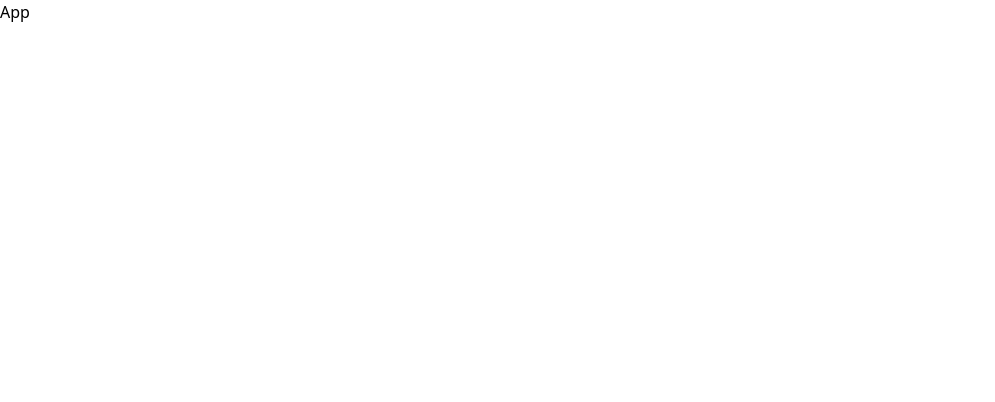
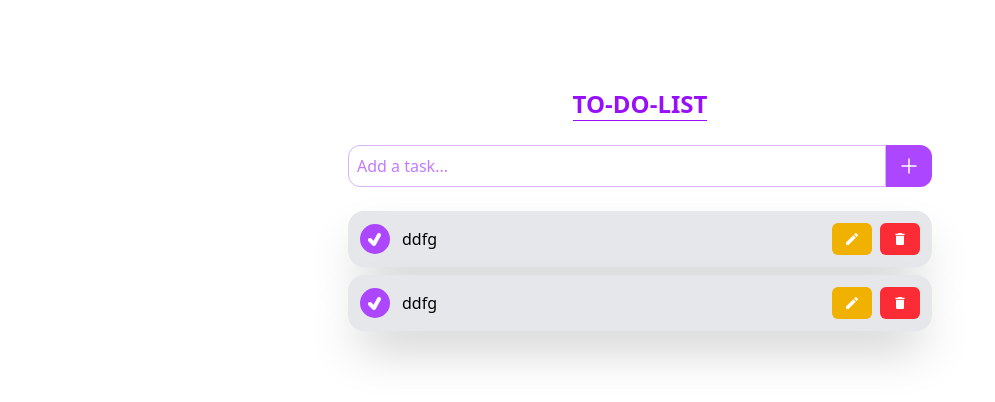
Before and after one commit to KaranRawat21/Todo, a React (Vite) app: page / in a window 1280 px wide. Shown: the top 402 px of the page, without its empty margins (0-995 px from the left). Built offline with nearby package versions, Linux system fonts and the light colour scheme.

Commit message:
Created basic design for my todo app

```diff
--- a/package.json
+++ b/package.json
@@ -13,6 +13,7 @@
     "@tailwindcss/vite": "^4.1.14",
     "react": "^19.1.1",
     "react-dom": "^19.1.1",
+    "react-icons": "^5.5.0",
     "tailwindcss": "^4.1.14"
   },
   "devDependencies": {
--- a/src/App.jsx
+++ b/src/App.jsx
@@ -1,7 +1,30 @@
-import React from 'react'
+import Header from './components/Header';
+import { IoAddSharp } from "react-icons/io5";
+import ToDoList from './components/ToDoList';
+import { useState } from 'react';
+
 
 export default function App() {
+
+  const [toDoList, setToDoList] = useState([1, 2]);
+
   return (
-    <div>App</div>
+    <div className=' flex justify-center pt-20 '>
+      <div className=' w-full max-w-[600px] flex flex-col items-center gap-6 p-2'>
+        <Header />
+
+        {/* //search Bar */}
+        <div className=' flex w-full  justify-center '>
+          <input
+            type='text'
+            placeholder='Add a task...'
+            className=' w-full max-w-[600px]  border-1 border-purple-300 p-2 rounded-l-xl outline-0 placeholder:text-purple-400' />
+          <button className=' w-[50px] rounded-r-xl flex justify-center items-center text-2xl text-white  bg-purple-500 cursor-pointer hover:bg-purple-700'><IoAddSharp /></button>
+        </div>
+
+        <ToDoList
+          toDoList={toDoList} />
+      </div>
+    </div>
   )
 }
--- a/src/components/Header.jsx
+++ b/src/components/Header.jsx
@@ -1,6 +1,6 @@
 
 export default function Header() {
   return (
-    <div>Header</div>
+    <div className=" text-2xl font-semibold text-purple-600 border-b-1">TO-DO-LIST</div>
   )
 }
--- a/src/components/ToDoItem.jsx
+++ b/src/components/ToDoItem.jsx
@@ -1,6 +1,29 @@
+import { TiTick } from "react-icons/ti";
+import { MdEdit, MdDelete } from "react-icons/md";
 
 export default function ToDoItem() {
   return (
-    <div>ToDoItem</div>
-  )
+    <div className="w-full bg-gray-200 p-3 rounded-2xl shadow-2xl flex flex-wrap items-center gap-3">
+
+      {/* Tick Icon */}
+      <div className="bg-purple-500 w-[30px] h-[30px] rounded-full text-white flex justify-center items-center text-2xl flex-shrink-0">
+        <TiTick />
+      </div>
+
+      {/* Text */}
+      <p className="flex-1 min-w-[150px] break-words whitespace-pre-wrap overflow-hidden text-sm sm:text-base">
+        ddfg
+      </p>
+
+      {/* Buttons */}
+      <div className="flex gap-2 flex-shrink-0">
+        <button className="py-2 px-3 bg-yellow-500 text-white rounded-md hover:bg-yellow-600 transition cursor-pointer">
+          <MdEdit />
+        </button>
+        <button className="py-2 px-3 bg-red-500 text-white rounded-md hover:bg-red-600 transition cursor-pointer">
+          <MdDelete />
+        </button>
+      </div>
+    </div>
+  );
 }
--- a/src/components/ToDoList.jsx
+++ b/src/components/ToDoList.jsx
@@ -1,6 +1,18 @@
+import ToDoItem from "./ToDoItem";
 
-export default function ToDoList() {
+export default function ToDoList({ toDoList }) {
   return (
-    <div>ToDoList</div>
+    <div className="w-full flex flex-col items-center ">
+      <div className=" w-full flex  flex-col gap-2">
+        {
+          toDoList.length < 1
+            ? <p className=" text-gray-500">No task added yet!</p>
+            : toDoList.map(task => (
+              <ToDoItem />
+            ))
+
+        }
+      </div>
+    </div>
   )
 }
```
Also changed, not shown: 1 other file (tests, documents, lock files or other folders).
